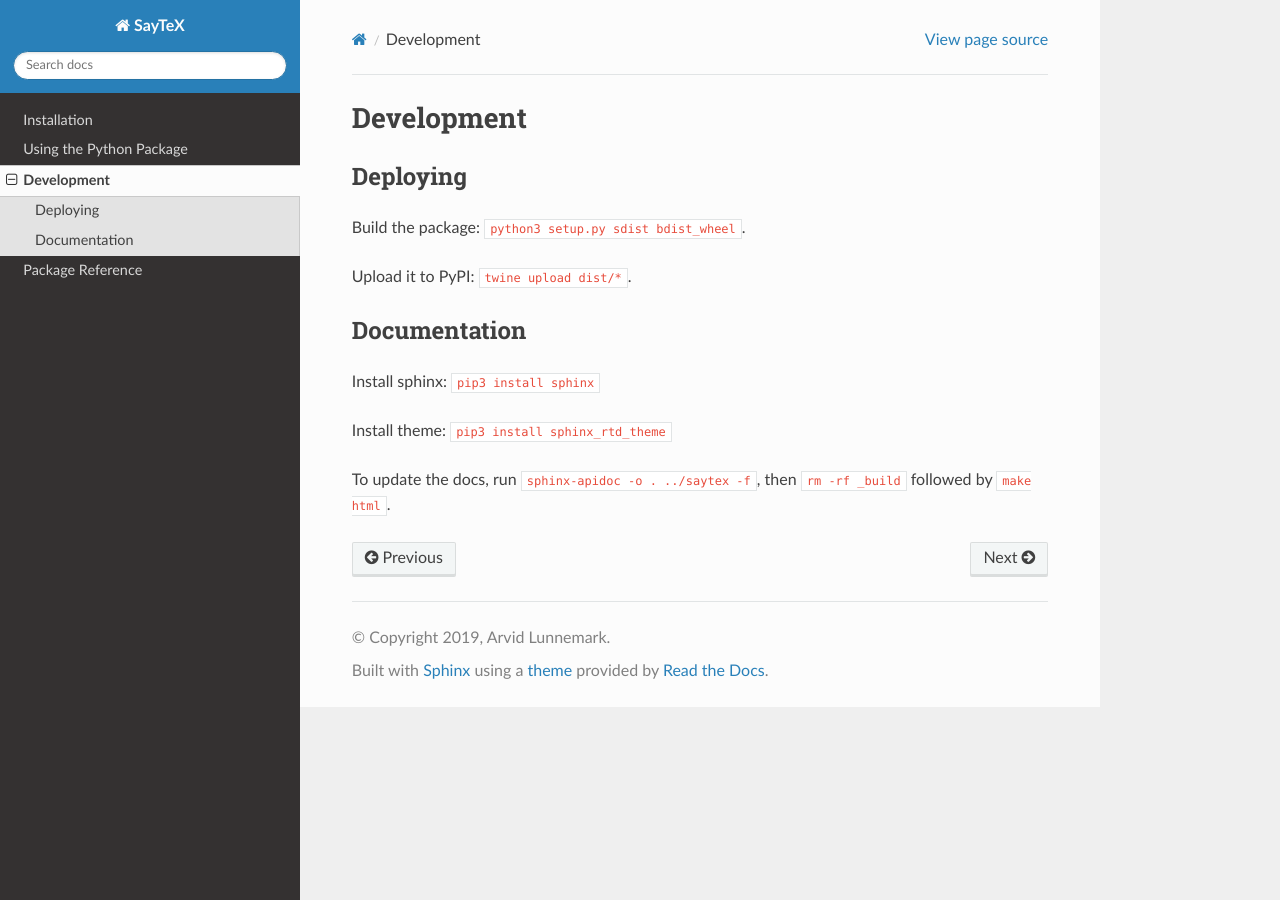
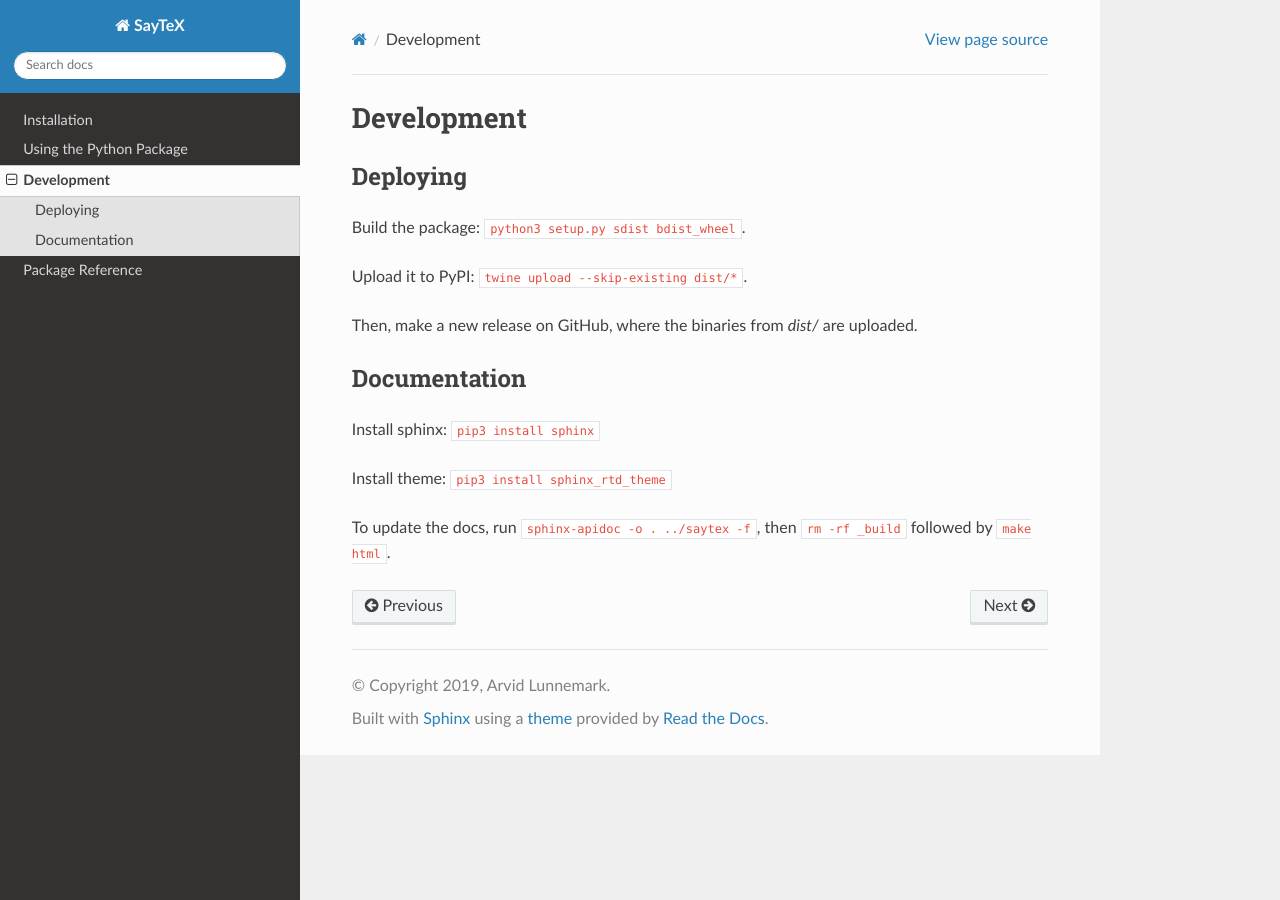
Before and after one commit to arvid220u/saytex, a Sphinx documentation site: the page built from docs/developing.rst, in a window 1280 px wide. Built offline with Sphinx 7.4.7 and the Read the Docs theme 2.0.0, drawn with Linux system fonts in a browser that asks for light colours.

Commit message:
add releasing info

```diff
--- a/docs/developing.rst
+++ b/docs/developing.rst
@@ -7,8 +7,9 @@ Deploying
 
 Build the package: ``python3 setup.py sdist bdist_wheel``.
 
-Upload it to PyPI: ``twine upload dist/*``.
+Upload it to PyPI: ``twine upload --skip-existing dist/*``.
 
+Then, make a new release on GitHub, where the binaries from `dist/` are uploaded.
 
 Documentation
 -------------
```
